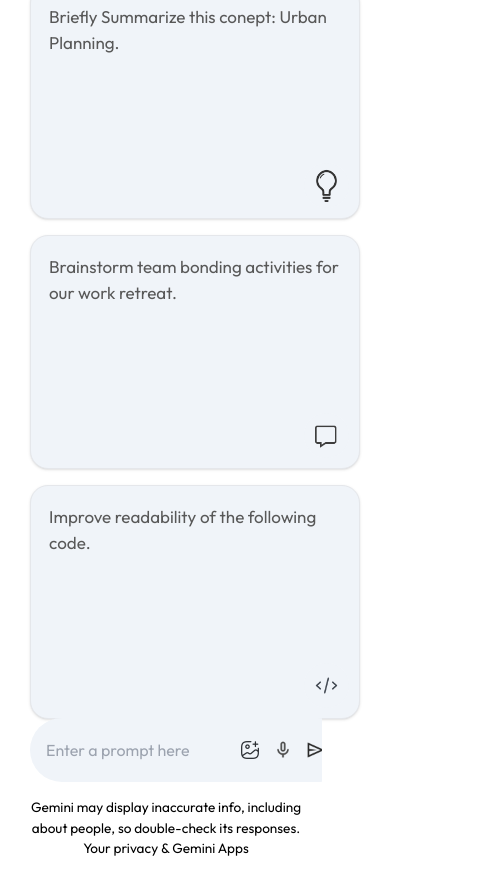
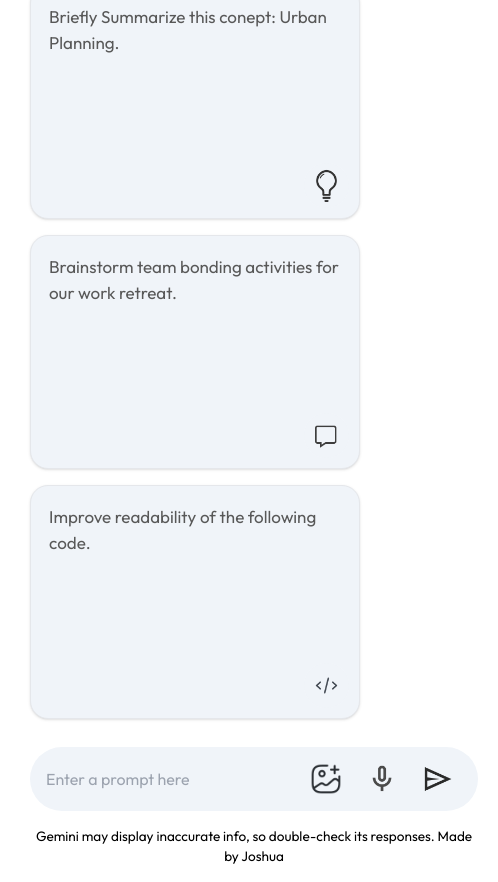
Before and after one commit to Joshuadmello04/gemini-clone, a React (Vite) app in the folder gemini-clone/: page / in a window 390 px wide. Shown: the part 825-1707 px from the top of the page, 498 px wide, since content can reach past the window. Built offline with nearby package versions, Linux system fonts and the light colour scheme.

Commit message:
thoda tailwind

```diff
--- a/gemini-clone/src/components/Main/Main.jsx
+++ b/gemini-clone/src/components/Main/Main.jsx
@@ -91,7 +91,7 @@
                     </div>
                 }
 
-                <div className='main-bottom overflow-clip'>
+                <div className='main-bottom max-w-xl '>
                     <div className='search-box'>
                         <input onChange={(e) => setInput(e.target.value)} value={input} type="text" placeholder='Enter a prompt here' />
                         <div className='try'>
@@ -101,7 +101,7 @@
                         </div>
                     </div>
                     <p className='bottom-info'>
-                        Gemini may display inaccurate info, including about people, so double-check its responses. Your privacy & Gemini Apps
+                        Gemini may display inaccurate info, so double-check its responses. Made by Joshua
                     </p>
                 </div>
             </div>
--- a/gemini-clone/src/components/Main/main.css
+++ b/gemini-clone/src/components/Main/main.css
@@ -46,7 +46,7 @@
     grid-template-columns: repeat(auto-fill,minmax(180px,1fr));
     gap: 1em;
     padding: 20px;
-    margin-bottom: 0.5em;
+    margin-bottom: 1em;
 }
 
 .main .card{
@@ -82,7 +82,7 @@
 .main-bottom{
   position: absolute;
   bottom: 0;
-  max-width: 80vw;
+  max-width: 90vw;
   padding: 0px 20px;
   margin-bottom: 0em;
 }
@@ -96,8 +96,8 @@
   padding: 1em;
   border-radius: 50px;
   height :4em;
-  min-width: 320px;
-
+  min-width: 80%;
+  margin-top: 1em;
 }
 
 .try{
@@ -107,7 +107,8 @@
 }
 .search-box img{
     width: 2.5em;
-    margin-right: 0.5em;
+    padding-right: 0.5em;
+
 }
 
 .search-box input{
@@ -157,17 +158,13 @@
     line-height: 1.8;
 }
 
-@media (max-width:600px) {
- .main-bottom input{
-    flex: none;
-    width: 150px;
- }
- .main-bottom img{
-    width: 20px;
- }
- .search-box div{
-    gap: 5px;
- }
+@media (max-width: 576px) {
+    .main-container {
+        margin: 0 10px; /* Further reduce margin */
+    }
+    .search-box {
+        min-width: 100%; /* Adjust min-width to occupy full width */
+    }
 }
 
 @media (max-width: 768px) {
@@ -175,7 +172,7 @@
         margin: 0 20px; /* Add margin to the sides */
     }
     .search-box{
-
+        min-width: 28em;
     }
 }
 
@@ -188,3 +185,10 @@
 
     }
 }
+
+@media (min-width: 891px)
+{
+    .search-box{
+        min-width: 50em;
+    }
+}
```
